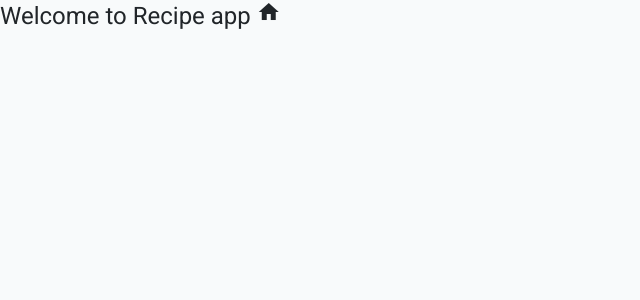
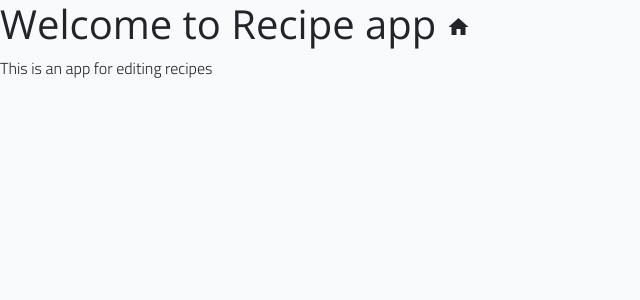
Before and after one commit to adam-balassa/recipe-client, an Angular app: page / in a window 1280 px wide. Shown: the top 300 px of the page, without its empty margins (0-640 px from the left). Built offline with nearby package versions, Linux system fonts and the light colour scheme.

Commit message:
favicon added

```diff
--- a/src/app/app.component.html
+++ b/src/app/app.component.html
@@ -1 +1,2 @@
 <h1>Welcome to Recipe app <mat-icon>home</mat-icon></h1>
+<p>This is an app for editing recipes</p>
--- a/src/index.html
+++ b/src/index.html
@@ -9,8 +9,9 @@
   <link href="https://fonts.googleapis.com/css?family=Roboto:300,400,500&display=swap" rel="stylesheet">
   <link href="https://fonts.googleapis.com/icon?family=Material+Icons" rel="stylesheet">
   <link href="https://fonts.googleapis.com/css2?family=Titillium+Web:wght@300;400;600;700&display=swap" rel="stylesheet">
+  <link href="https://fonts.googleapis.com/css2?family=Open+Sans:wght@300;400;600;700&display=swap" rel="stylesheet">
 </head>
-<body class="mat-typography">
+<body>
   <app-root></app-root>
 </body>
 </html>
--- a/src/styles.css
+++ b/src/styles.css
@@ -5,7 +5,6 @@ html {
 }
 
 *, body {
-  font-family: 'Century Gothic', sans-serif;
   font-weight: inherit;
 }
 
@@ -73,3 +72,4 @@ img {
 }
 html, body { height: 100%; }
 body { margin: 0; font-family: 'Titillium Web', sans-serif; }
+h1, h2, h3, h4, h5, h6 { font-family: 'Open Sans', sans-serif; }
```
Also changed, not shown: 1 other file (tests, documents, lock files or other folders).
